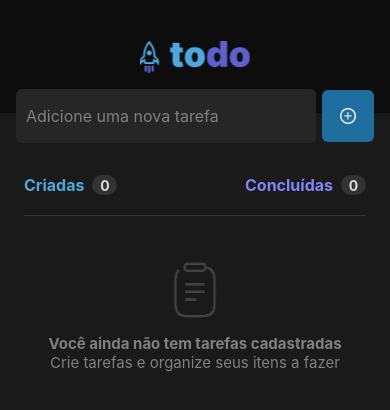
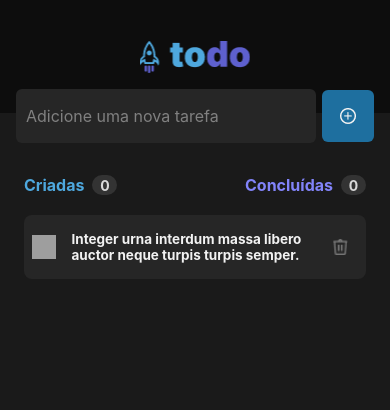
Before and after one commit to henriquepablo/to-do-list-rocketseat, a React Native app: screen / in a window 390 px wide. Shown: the top 410 px of the page. Built offline with nearby package versions, Linux system fonts and the light colour scheme; grey boxes are pictures that could not be loaded.

Commit message:
feat: create component card

```diff
--- /dev/null
+++ b/src/components/card/index.tsx
@@ -0,0 +1,19 @@
+import { Button, Container, Image, ImageTrash, Text } from "./styles";
+
+function Card() {
+    return(
+        <Container>
+            <Button>
+                <Image source={require('../../assets/imgs/check.png')}/>
+            </Button>
+            <Text>
+                Integer urna interdum massa libero auctor neque turpis turpis semper.
+            </Text>
+            <Button>
+                <ImageTrash source={require('../../assets/imgs/trash.png')} />
+            </Button>
+        </Container>
+    );
+}
+
+export default Card;
--- /dev/null
+++ b/src/components/card/styles.ts
@@ -0,0 +1,36 @@
+import styled from "styled-components/native";
+import { theme } from "../../styles";
+
+export const Container = styled.View`
+    margin-left: 24px;
+    margin-right: 24px;
+    background-color: ${ theme.colors.gray_500 };
+    border-radius: 8px;
+    height: 64px;
+    margin-top: 20px;
+    justify-content: space-around;
+    align-items: center;
+    flex-direction: row;
+`;
+
+
+export const Text = styled.Text`
+    font-size: 13.5px;
+    color: ${ theme.colors.gray_100 };
+    font-weight: bold;
+    width: 235px;
+`;
+
+export const Button = styled.TouchableOpacity`
+
+`;
+
+export const Image = styled.Image`
+    width: 24px;
+    height: 24px;
+`;
+
+export const ImageTrash = styled.Image`
+    width: 36px;
+    height: 36px;
+`;
--- a/src/screens/home/index.tsx
+++ b/src/screens/home/index.tsx
@@ -6,6 +6,7 @@ import Input from "../../components/input";
 import Button from "../../components/button";
 import { useState } from "react";
 import ListEmpty from "../../components/listEmpty";
+import Card from "../../components/card";
 
 
 function Home() {
@@ -46,9 +47,9 @@ function Home() {
             </HorizontalQuantity>
 
             <FlatList
-                data={[]}
+                data={['']}
                 keyExtractor={(item, index) => index.toString()}
-                renderItem={() => null}
+                renderItem={() => <Card />}
                 ListEmptyComponent={ <ListEmpty /> }
             />
         </Container>
```
Also changed, not shown: src/assets/imgs/trash.png (added).
